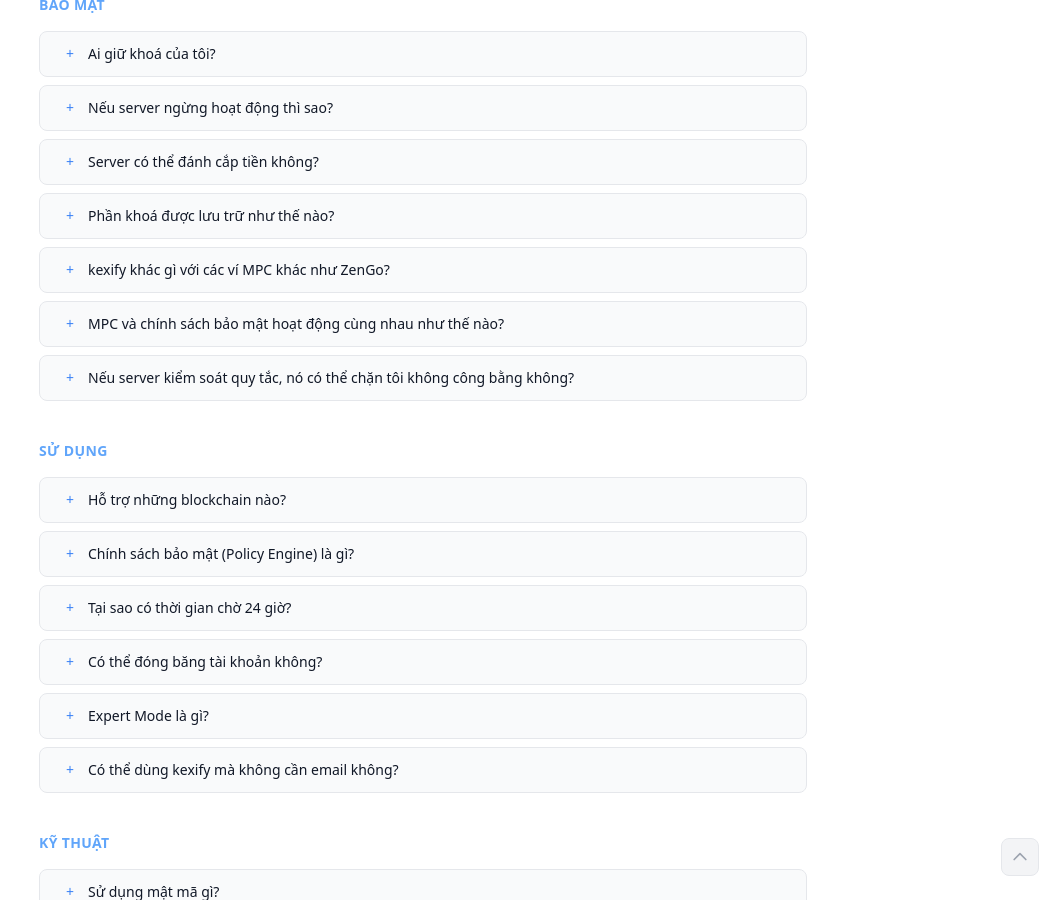
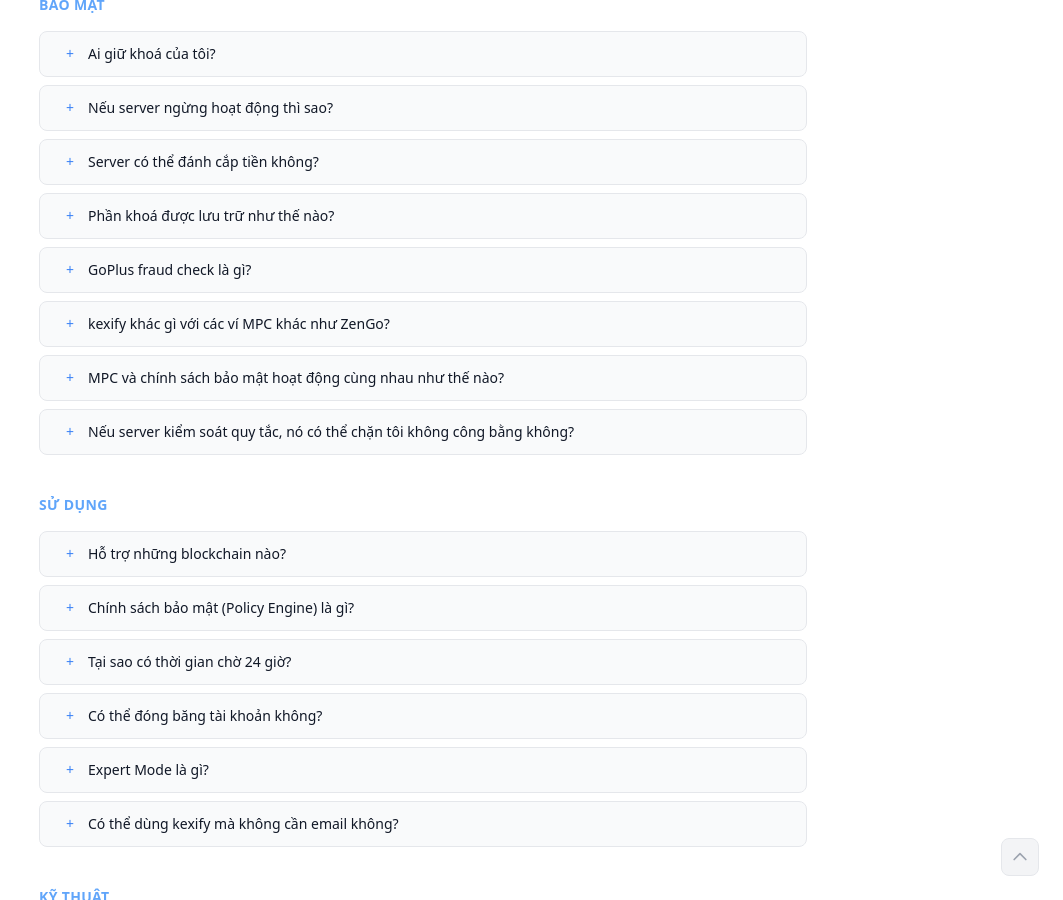
Before and after one commit to nguyenkha/kexify-home, a Jekyll site: the page built from vi/faq.html, in a window 1280 px wide and 900 px high, scrolled down 765 px. Shown: the whole window, without its empty margins (217-1280 px from the left). Built offline with Jekyll 4.4.1, drawn with Linux system fonts in a browser that asks for light colours; nearby versions of some CDN libraries.

Commit message:
feat: add Cardano support, GoPlus fraud check feature and FAQ

```diff
--- a/faq.html
+++ b/faq.html
@@ -68,6 +68,10 @@
         <p class="mt-2 text-sm dark:text-gray-400 text-gray-500 leading-relaxed">Browser: AES-GCM encrypted with WebAuthn passkey PRF or passphrase (PBKDF2). Server: AES-256-GCM with per-user HKDF-derived key. All in transit: TLS 1.3.</p>
       </details>
       <details class="bg-surface-secondary border border-border-primary rounded-lg px-5 py-3 group">
+        <summary class="text-sm font-medium dark:text-white text-gray-900">What is GoPlus fraud check?</summary>
+        <p class="mt-2 text-sm dark:text-gray-400 text-gray-500 leading-relaxed">Before signing, kexify automatically checks the recipient address and token contract against GoPlus Security's database for known scams, phishing addresses, and malicious contracts. If a risk is detected, you'll see a warning before confirming. Enabled by default — no setup needed.</p>
+      </details>
+      <details class="bg-surface-secondary border border-border-primary rounded-lg px-5 py-3 group">
         <summary class="text-sm font-medium dark:text-white text-gray-900">How is kexify different from other MPC wallets like ZenGo?</summary>
         <p class="mt-2 text-sm dark:text-gray-400 text-gray-500 leading-relaxed">Both use MPC, but kexify is open source and fully self-custodial — you can export both key shares and sign offline anytime. ZenGo controls the recovery share and requires their servers. kexify also adds a Policy Engine (spending limits, address whitelists) that ZenGo doesn't have. And kexify is free — no swap fees, no premium tiers.</p>
       </details>
@@ -86,7 +90,7 @@
     <div class="space-y-2">
       <details class="bg-surface-secondary border border-border-primary rounded-lg px-5 py-3 group">
         <summary class="text-sm font-medium dark:text-white text-gray-900">Which blockchains are supported?</summary>
-        <p class="mt-2 text-sm dark:text-gray-400 text-gray-500 leading-relaxed">EVM chains (Ethereum, Base, Avalanche, Polygon, Arbitrum, BSC...), Bitcoin, Solana, XRP, TRON, TON, Algorand, Stellar, Litecoin, and Bitcoin Cash — plus their testnets and tokens.</p>
+        <p class="mt-2 text-sm dark:text-gray-400 text-gray-500 leading-relaxed">EVM chains (Ethereum, Base, Avalanche, Polygon, Arbitrum, BSC...), Bitcoin, Solana, XRP, TRON, TON, Algorand, Cardano, Stellar, Litecoin, and Bitcoin Cash — plus their testnets and tokens.</p>
       </details>
       <details class="bg-surface-secondary border border-border-primary rounded-lg px-5 py-3 group">
         <summary class="text-sm font-medium dark:text-white text-gray-900">How do I sign transactions?</summary>
--- a/index.html
+++ b/index.html
@@ -98,7 +98,7 @@
         <svg class="w-8 h-8 flex-shrink-0 dark:text-gray-400 text-gray-500" fill="none" stroke="currentColor" viewBox="0 0 24 24"><path stroke-linecap="round" stroke-linejoin="round" stroke-width="2" d="M5 12h.01M12 12h.01M19 12h.01M6 12a1 1 0 11-2 0 1 1 0 012 0zm7 0a1 1 0 11-2 0 1 1 0 012 0zm7 0a1 1 0 11-2 0 1 1 0 012 0z"/></svg>
         <div>
           <span class="text-xs font-medium dark:text-gray-300 text-gray-700">More</span>
-          <span class="block text-[10px] dark:text-gray-500 text-gray-400">TRON, Algorand, Stellar, LTC, BCH</span>
+          <span class="block text-[10px] dark:text-gray-500 text-gray-400">TRON, Algorand, Cardano, Stellar, LTC, BCH</span>
         </div>
       </div>
     </div>
@@ -128,7 +128,7 @@
         <svg class="w-8 h-8 flex-shrink-0 text-blue-500" fill="none" stroke="currentColor" viewBox="0 0 24 24"><path stroke-linecap="round" stroke-linejoin="round" stroke-width="2" d="M9 12l2 2 4-4m5.618-4.016A11.955 11.955 0 0112 2.944a11.955 11.955 0 01-8.618 3.04A12.02 12.02 0 003 9c0 5.591 3.824 10.29 9 11.622 5.176-1.332 9-6.03 9-11.622 0-1.042-.133-2.052-.382-3.016z"/></svg>
         <div>
           <h3 class="text-sm font-medium dark:text-white text-gray-900">Policy Engine</h3>
-          <p class="text-xs dark:text-gray-400 text-gray-500 leading-relaxed">Spending limits, whitelists, 24h cooling.</p>
+          <p class="text-xs dark:text-gray-400 text-gray-500 leading-relaxed">Spending limits, whitelists, 24h cooling. GoPlus fraud check.</p>
         </div>
       </div>
       <div class="bg-surface-secondary border border-border-primary rounded-lg p-4 flex items-center gap-3">
--- a/vi/faq.html
+++ b/vi/faq.html
@@ -70,6 +70,10 @@
         <p class="mt-2 text-sm dark:text-gray-400 text-gray-500 leading-relaxed">Trình duyệt: mã hoá AES-GCM bằng WebAuthn passkey PRF hoặc mật khẩu (PBKDF2). Server: AES-256-GCM với khoá HKDF riêng cho mỗi người dùng. Truyền tải: TLS 1.3.</p>
       </details>
       <details class="bg-surface-secondary border border-border-primary rounded-lg px-5 py-3">
+        <summary class="text-sm font-medium dark:text-white text-gray-900">GoPlus fraud check là gì?</summary>
+        <p class="mt-2 text-sm dark:text-gray-400 text-gray-500 leading-relaxed">Trước khi ký, kexify tự động kiểm tra địa chỉ nhận và hợp đồng token qua cơ sở dữ liệu GoPlus Security để phát hiện lừa đảo, địa chỉ phishing và hợp đồng độc hại. Nếu phát hiện rủi ro, bạn sẽ thấy cảnh báo trước khi xác nhận. Bật mặc định — không cần cài đặt gì.</p>
+      </details>
+      <details class="bg-surface-secondary border border-border-primary rounded-lg px-5 py-3">
         <summary class="text-sm font-medium dark:text-white text-gray-900">kexify khác gì với các ví MPC khác như ZenGo?</summary>
         <p class="mt-2 text-sm dark:text-gray-400 text-gray-500 leading-relaxed">Cả hai đều dùng MPC, nhưng kexify là mã nguồn mở và tự quản lý hoàn toàn — bạn có thể xuất cả hai phần khoá và ký ngoại tuyến bất cứ lúc nào. ZenGo kiểm soát phần khoá khôi phục và cần server của họ. kexify còn có Policy Engine (giới hạn chi tiêu, danh sách địa chỉ) mà ZenGo không có. Và kexify miễn phí — không phí swap, không gói premium.</p>
       </details>
@@ -88,7 +92,7 @@
     <div class="space-y-2">
       <details class="bg-surface-secondary border border-border-primary rounded-lg px-5 py-3">
         <summary class="text-sm font-medium dark:text-white text-gray-900">Hỗ trợ những blockchain nào?</summary>
-        <p class="mt-2 text-sm dark:text-gray-400 text-gray-500 leading-relaxed">Chuỗi EVM (Ethereum, Base, Avalanche, Polygon, Arbitrum, BSC...), Bitcoin, Solana, XRP, TRON, TON, Algorand, Stellar, Litecoin và Bitcoin Cash — cùng các testnet và token.</p>
+        <p class="mt-2 text-sm dark:text-gray-400 text-gray-500 leading-relaxed">Chuỗi EVM (Ethereum, Base, Avalanche, Polygon, Arbitrum, BSC...), Bitcoin, Solana, XRP, TRON, TON, Algorand, Cardano, Stellar, Litecoin và Bitcoin Cash — cùng các testnet và token.</p>
       </details>
       <details class="bg-surface-secondary border border-border-primary rounded-lg px-5 py-3">
         <summary class="text-sm font-medium dark:text-white text-gray-900">Chính sách bảo mật (Policy Engine) là gì?</summary>
--- a/vi/index.html
+++ b/vi/index.html
@@ -99,7 +99,7 @@
         <svg class="w-8 h-8 flex-shrink-0 dark:text-gray-400 text-gray-500" fill="none" stroke="currentColor" viewBox="0 0 24 24"><path stroke-linecap="round" stroke-linejoin="round" stroke-width="2" d="M5 12h.01M12 12h.01M19 12h.01M6 12a1 1 0 11-2 0 1 1 0 012 0zm7 0a1 1 0 11-2 0 1 1 0 012 0zm7 0a1 1 0 11-2 0 1 1 0 012 0z"/></svg>
         <div>
           <span class="text-xs font-medium dark:text-gray-300 text-gray-700">More</span>
-          <span class="block text-[10px] dark:text-gray-500 text-gray-400">TRON, Algorand, Stellar, LTC, BCH</span>
+          <span class="block text-[10px] dark:text-gray-500 text-gray-400">TRON, Algorand, Cardano, Stellar, LTC, BCH</span>
         </div>
       </div>
     </div>
@@ -129,7 +129,7 @@
         <svg class="w-8 h-8 flex-shrink-0 text-blue-500" fill="none" stroke="currentColor" viewBox="0 0 24 24"><path stroke-linecap="round" stroke-linejoin="round" stroke-width="2" d="M9 12l2 2 4-4m5.618-4.016A11.955 11.955 0 0112 2.944a11.955 11.955 0 01-8.618 3.04A12.02 12.02 0 003 9c0 5.591 3.824 10.29 9 11.622 5.176-1.332 9-6.03 9-11.622 0-1.042-.133-2.052-.382-3.016z"/></svg>
         <div>
           <h3 class="text-sm font-medium dark:text-white text-gray-900">Chính sách bảo mật</h3>
-          <p class="text-xs dark:text-gray-400 text-gray-500 leading-relaxed">Giới hạn chi tiêu, whitelist, chờ 24h.</p>
+          <p class="text-xs dark:text-gray-400 text-gray-500 leading-relaxed">Giới hạn chi tiêu, whitelist, chờ 24h. Kiểm tra lừa đảo GoPlus.</p>
         </div>
       </div>
       <div class="bg-surface-secondary border border-border-primary rounded-lg p-4 flex items-center gap-3">
```
